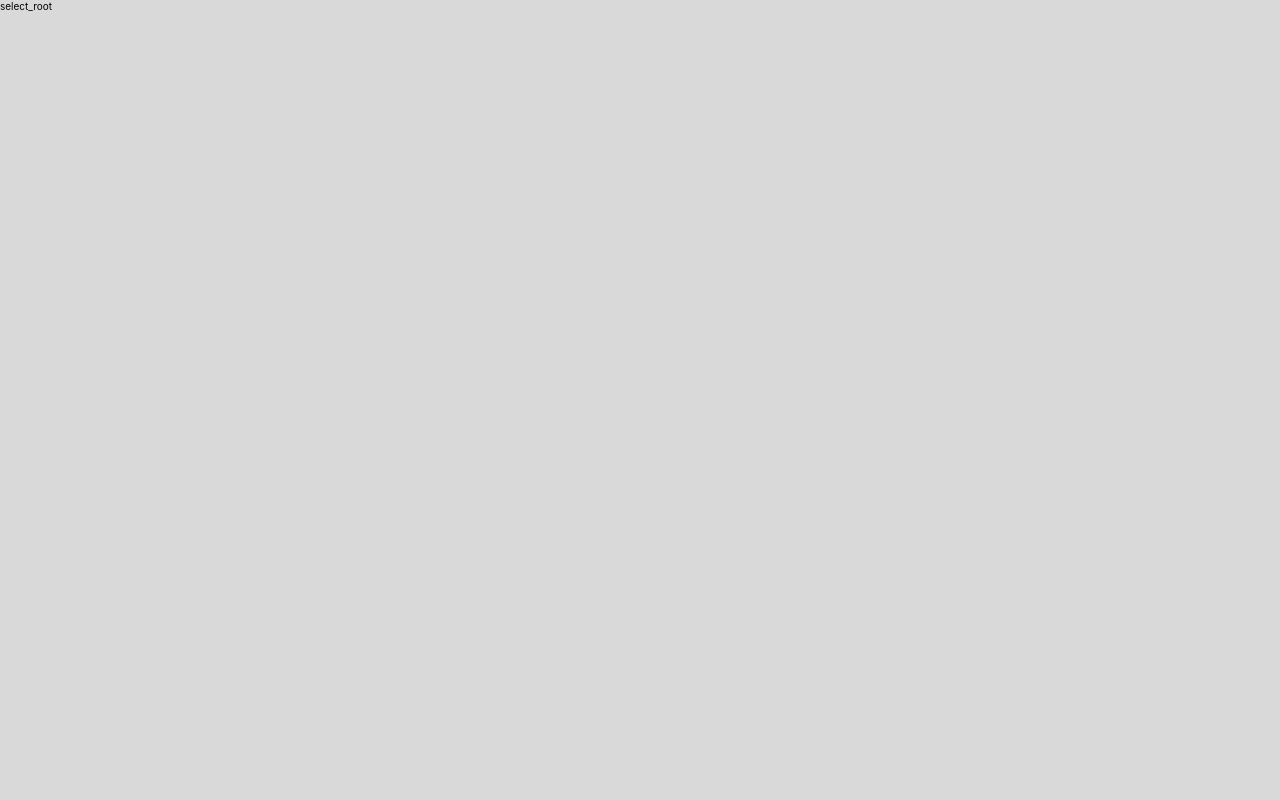
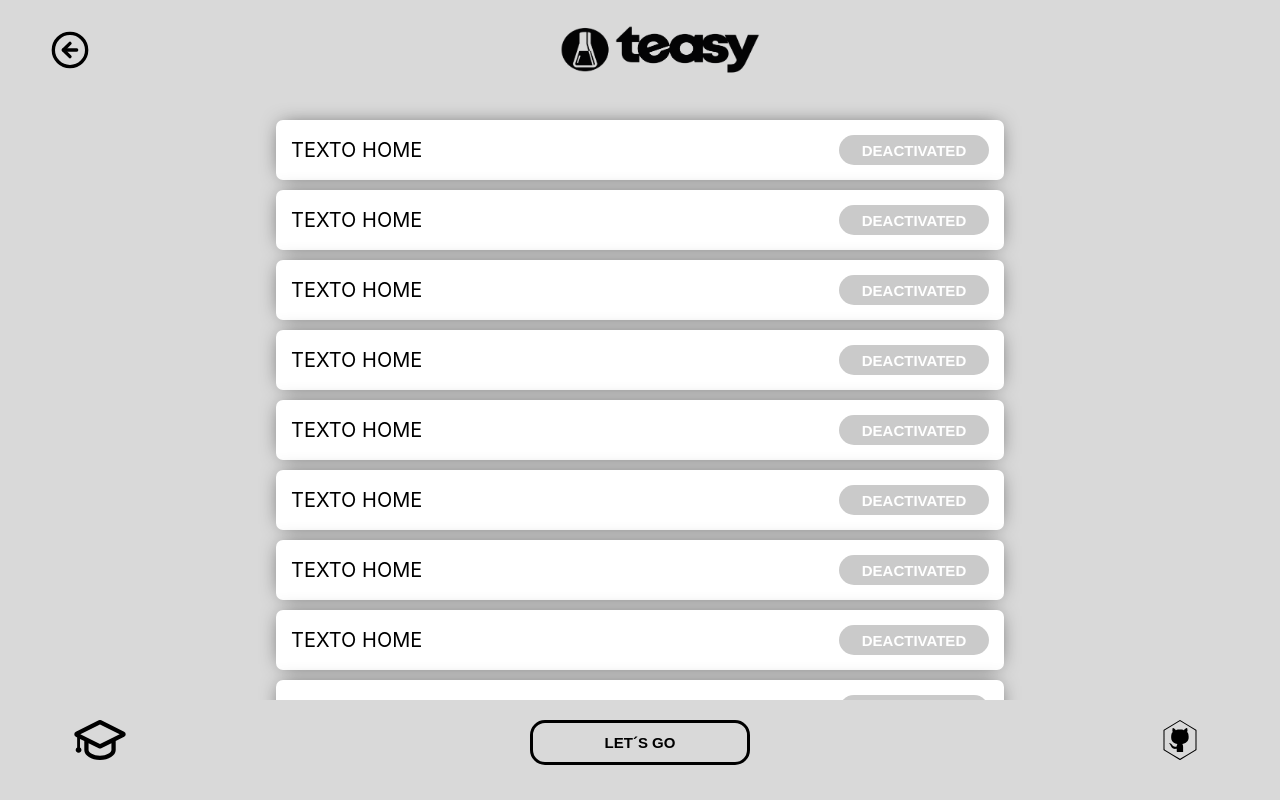
Before and after one commit to yuryalencar/teasy-generator, a React (Create React App) app in the folder frontend/: page /select_root in a window 1280 px wide. Built offline with nearby package versions, Linux system fonts and the light colour scheme.

Commit message:
feat (config): add select_root

```diff
--- a/frontend/src/App.js
+++ b/frontend/src/App.js
@@ -1,12 +1,10 @@
 import React from 'react'
 import { GlobalStyles } from './styles/global'
-import {
-  BrowserRouter as Router,
-  Switch,
-  Route,
-} from 'react-router-dom'
+import { BrowserRouter as Router, Switch, Route, } from 'react-router-dom'
 import Home from './pages/home'
 import Config from './pages/config'
+import SelectRoot from './pages/select_root'
+
 
 const dados = () => {
   return (<div>select_root</div>)
@@ -19,9 +17,7 @@ function App() {
       <Switch>
         <Route exact path="/" component={Home}/>
         <Route path="/config" component={Config}/>
-        <Route path="/select_root" component={dados}/>
-
-
+        <Route path="/select_root" component={SelectRoot}/>
       </Switch>
     </Router>
   )
--- /dev/null
+++ b/frontend/src/components/card/buttonCard/index.js
@@ -0,0 +1,10 @@
+import React from 'react'
+import { ButtonCards } from './styles'
+
+const ButtonCard = ({status}) => {
+  return (
+    <ButtonCards active={status}>{status? 'ACTIVE': 'deactivated'}</ButtonCards>
+  )
+}
+
+export default ButtonCard
--- /dev/null
+++ b/frontend/src/components/card/buttonCard/styles.js
@@ -0,0 +1,27 @@
+import styled from 'styled-components'
+import { colors } from '../../../styles/global'
+
+export const ButtonCards= styled.button`
+  display: flex;
+  justify-content: center;
+  justify-items: center;
+  align-items: center;
+  align-content: center;
+  width: 150px;
+  height: 30px;
+  padding-left: 7px;
+  padding-right: 7px;
+  font-weight: bold;
+  color: white;
+  border: none;
+  font-size: 15px;
+  border-radius: 30px;
+  transition: 400ms;
+  background-color: ${props => props.active ? colors.activated : colors.deactivated};
+  text-transform: uppercase;
+
+  :hover{
+    cursor: pointer;
+    transform: scale(1.1);
+  }
+`
--- /dev/null
+++ b/frontend/src/components/card/index.js
@@ -0,0 +1,14 @@
+import React from 'react'
+import { Container } from './styles'
+import ButtonCard from './buttonCard'
+
+const CardDefault = ({id, handleStatus, title, status}) => {
+  return (
+    <Container status={status} onClick={() => handleStatus(id)} >
+      <div>{title}</div>
+      <ButtonCard status={status}/>
+    </Container>
+  )
+}
+
+export default CardDefault
--- /dev/null
+++ b/frontend/src/components/card/styles.js
@@ -0,0 +1,21 @@
+import styled from 'styled-components'
+import { colors } from '../../styles/global'
+
+export const Container = styled.div`
+  display: flex;
+  justify-content: space-between;
+  justify-items: center;
+  align-items: center;
+  align-content: space-between;
+  width: 100%;
+  height: 60px;
+  border-radius: 7px;
+  background-color: ${props => props.status ? colors.light_success : 'white'};
+  padding: 15px;
+  box-shadow: 0px 0px 20px -6px rgba(0,0,0,0.71);
+  font-size: 20px;
+  color: black;
+  text-transform: uppercase;
+  margin-bottom: 10px;
+
+`
--- a/frontend/src/pages/config/styles.js
+++ b/frontend/src/pages/config/styles.js
@@ -11,7 +11,6 @@ export const Container = styled.div`
   width: 100vw;
   height: 100vh;
   background-color: ${colors.primary};
-
 
 `
 
--- /dev/null
+++ b/frontend/src/pages/select_root/index.js
@@ -0,0 +1,38 @@
+import React, { useState } from 'react'
+import NavDefault from '../../components/navDefault'
+import FooterDefault from '../../components/footerDefault'
+import { useHistory } from 'react-router-dom'
+import { Container, Wrapper } from './styles'
+import CardDefault from '../../components/card'
+
+const SelectRoot = () => {
+  const [status, setStatus] = useState()
+  let history = useHistory()
+
+  const redirect = () => {
+    history.push('/select_root')
+  }
+  return (
+    <Container>
+      <NavDefault/>
+      <Wrapper>
+        <CardDefault title={'Texto home'} id={1} status={status === 1} handleStatus={setStatus}/>
+        <CardDefault title={'Texto home'} id={2} status={status === 2} handleStatus={setStatus}/>
+        <CardDefault title={'Texto home'} id={3} status={status === 3} handleStatus={setStatus}/>
+        <CardDefault title={'Texto home'} id={4} status={status === 4} handleStatus={setStatus}/>
+        <CardDefault title={'Texto home'} id={5} status={status === 5} handleStatus={setStatus}/>
+        <CardDefault title={'Texto home'} id={6} status={status === 6} handleStatus={setStatus}/>
+        <CardDefault title={'Texto home'} id={7} status={status === 7} handleStatus={setStatus}/>
+        <CardDefault title={'Texto home'} id={8} status={status === 8} handleStatus={setStatus}/>
+        <CardDefault title={'Texto home'} id={9} status={status === 9} handleStatus={setStatus}/>
+        <CardDefault title={'Texto home'} id={10} status={status === 10} handleStatus={setStatus}/>
+        <CardDefault title={'Texto home'} id={11} status={status === 11} handleStatus={setStatus}/>
+        <CardDefault title={'Texto home'} id={12} status={status === 12} handleStatus={setStatus}/>
+
+      </Wrapper>
+      <FooterDefault title={'LET´S GO'} action={redirect}/>
+    </Container>
+  )
+}
+
+export default SelectRoot
--- /dev/null
+++ b/frontend/src/pages/select_root/styles.js
@@ -0,0 +1,23 @@
+import styled from 'styled-components'
+import { colors } from '../../styles/global'
+
+export const Container = styled.div`
+  display: flex;
+  justify-content: center;
+  justify-items: center;
+  align-items: center;
+  align-content: center;
+  width: 100vw;
+  height: 100vh;
+`
+
+export const Wrapper = styled.div`
+  display: flex;
+  flex-direction: column;
+  width: 60%;
+  height: 75%;
+  padding: 20px;
+  flex-wrap: nowrap;
+  overflow: auto;
+
+`
--- a/frontend/src/styles/global.js
+++ b/frontend/src/styles/global.js
@@ -2,7 +2,8 @@ import { createGlobalStyle } from 'styled-components'
 
 const colors = {
   primary: '#D9D9D9',
-  success: '#4B9A28',
+  deactivated: '#cacaca',
+  activated: '#4B9A28',
   light_success: '#F4FFED',
   secondary: '#0F546E',
   description: '#707070'
```
Also changed, not shown: frontend/src/components/search/index.js (added), frontend/src/components/search/styles.js (added).
